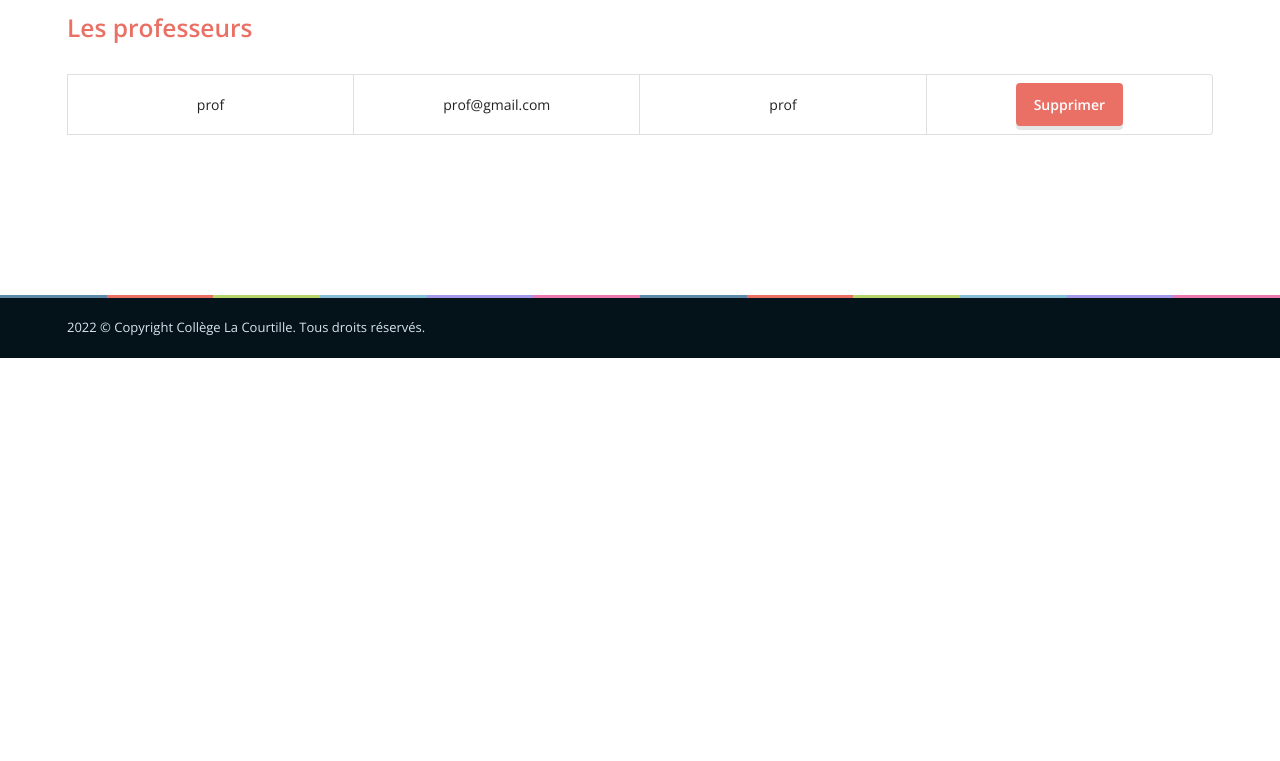
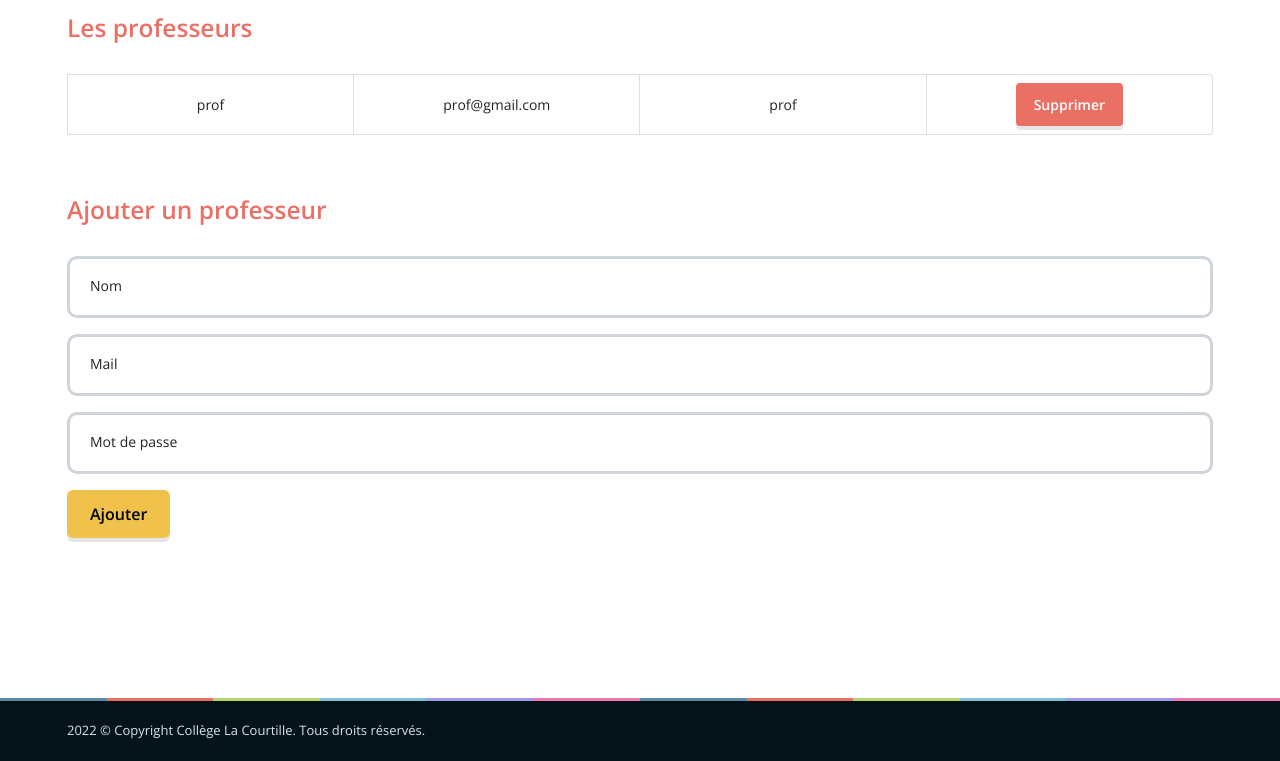
Before and after one commit to adolek/la-courtille, a PHP site: page /admin.php in a window 1280 px wide. Shown: the part 1435-2196 px from the top of the page. Before the commit the page ends 1793 px from the top, so only its background shows below. Run offline with PHP 8.4, Linux system fonts and the light colour scheme; a user stored in the database is signed in; data comes from the database, SQL or seed files in the repository; some web fonts are replaced.

Commit message:
Update admin.php

```diff
--- a/admin.php
+++ b/admin.php
@@ -104,6 +104,55 @@ if (isset($_POST["ajoutArticle"])){
               $sql = "INSERT INTO articles(idUser, titre, texte, image, date) VALUES('$id', '$titre', '$texte','',DATE(NOW()))";
               $result = mysqli_query($db_handle, $sql);
               $erreur= "Nouvel article ajouté avec succès !";
+
+              echo " <div class=\"alert alert-success alert-dismissible fade show\" role=\"alert\">
+              " . $erreur . "
+             <button type=\"button\" class=\"btn-close\" data-bs-dismiss=\"alert\" aria-label=\"Close\"></button>
+             </div>";
+            }
+      }
+
+}
+
+
+
+//si clic bouton ajout prof
+
+if (isset($_POST["ajoutProf"])){
+
+  $nom = mysqli_real_escape_string($db_handle,htmlspecialchars($_POST['nom']));
+  $mail = mysqli_real_escape_string($db_handle,htmlspecialchars($_POST['mail']));
+  $mdp = mysqli_real_escape_string($db_handle,htmlspecialchars($_POST['mdp']));
+
+
+  if(empty($nom)||empty($mail)||empty($mdp))
+  {
+      $erreur= "Un champ ou plusieurs champs obligatoires sont vides";
+
+      echo " <div class=\"alert alert-danger alert-dismissible fade show\" role=\"alert\">
+      " . $erreur . "
+     <button type=\"button\" class=\"btn-close\" data-bs-dismiss=\"alert\" aria-label=\"Close\"></button>
+     </div>";
+
+  }
+  else{
+
+       $sql="SELECT * FROM  users where nom like '$nom'";
+       $result = mysqli_query($db_handle, $sql);
+
+      if (mysqli_num_rows($result) != 0)
+       {
+          $erreur= "Professeur déjà ajouté !";
+          echo " <div class=\"alert alert-danger alert-dismissible fade show\" role=\"alert\">
+          " . $erreur . "
+         <button type=\"button\" class=\"btn-close\" data-bs-dismiss=\"alert\" aria-label=\"Close\"></button>
+         </div>";
+
+       }else
+           {
+              $sql = "INSERT INTO users(email, mdp, nom, type) VALUES('$mail', '$mdp', '$nom','prof')";
+              $result = mysqli_query($db_handle, $sql);
+              $erreur= "Nouveau professeur créé !";
 
               echo " <div class=\"alert alert-success alert-dismissible fade show\" role=\"alert\">
               " . $erreur . "
@@ -528,6 +577,32 @@ $profs[] = $prof;
           </div>
 </div>
 
+<div class="row">
+
+<div class="col-12">
+      <div class="mb-8">
+        <h3 class="element-title">Ajouter un professeur</h3>
+      <form action="admin.php" method="post">
+        <div class="form-floating mb-3">
+          <input type="text" name="nom" placeholder="titre" class="form-control" id="floatingInput">
+          <label for="floatingInput">Nom</label>
+        </div>
+        <div class="form-floating mb-3">
+          <input type="text" name="mail" placeholder="titre" class="form-control" id="floatingInput">
+          <label for="floatingInput">Mail</label>
+        </div>
+        <div class="form-floating mb-3">
+          <input type="text" name="mdp" placeholder="titre" class="form-control" id="floatingInput">
+          <label for="floatingInput">Mot de passe</label>
+        </div>
+
+        <button class="btn btn-primary" name="ajoutProf" type="submit">Ajouter</button>
+      </form>
+      </div>
+    </div>
+
+</div>
+
 <?php endif ?>
     </div>
   </section>
```
